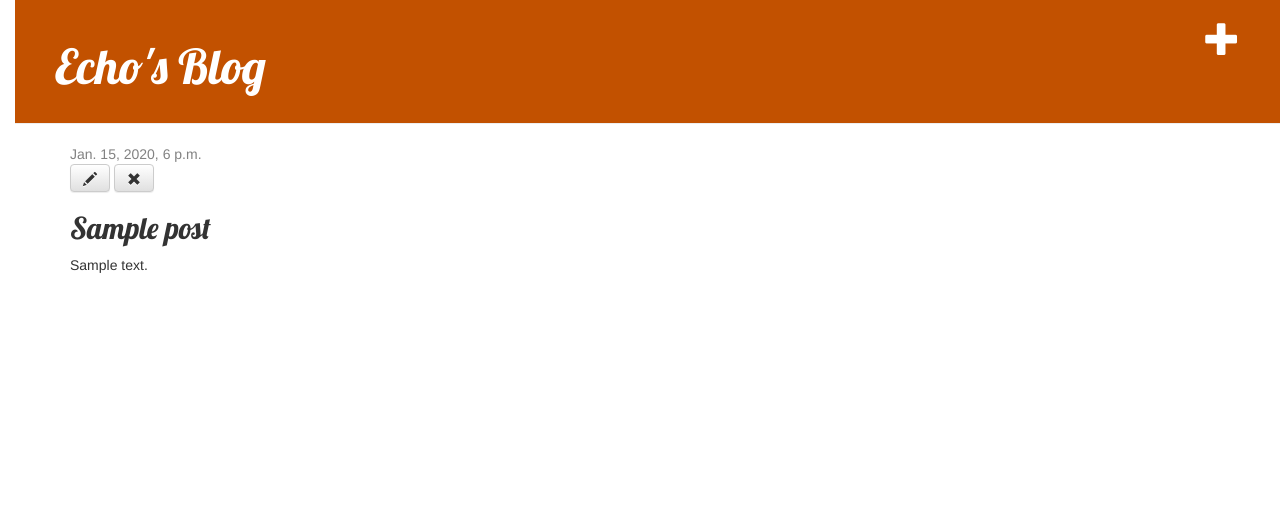
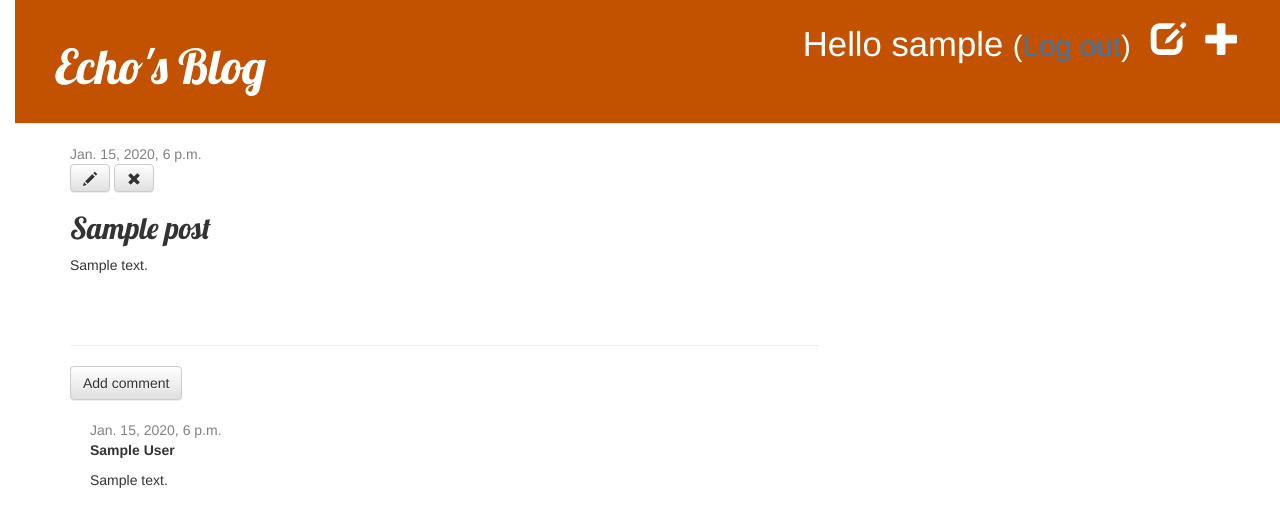
Before and after one commit to Echo-nini/my-first-blog, a Django app: page /post/1/ in a window 1280 px wide. Shown: the top 527 px of the page. Run offline with Django 3.2, Linux system fonts and the light colour scheme; a user stored in the database is signed in; tables that the repository leaves empty hold one stand-in row (values such as "Sample post"); some libraries are stand-ins or nearby versions.

Commit message:
Added views to create/edit blog comment inside the site.

```diff
--- a/blog/admin.py
+++ b/blog/admin.py
@@ -1,4 +1,5 @@
 from django.contrib import admin
-from .models import Post
+from .models import Post, Comment
 
 admin.site.register(Post)
+admin.site.register(Comment)
--- a/blog/models.py
+++ b/blog/models.py
@@ -16,3 +16,21 @@ class Post(models.Model):
 
     def __str__(self):
         return self.title
+
+    def approved_comments(self):
+        return self.comments.filter(approved_comment=True)
+
+
+class Comment(models.Model):
+    post = models.ForeignKey('blog.Post', on_delete=models.CASCADE, related_name='comments')
+    author = models.CharField(max_length=200)
+    text = models.TextField()
+    created_date = models.DateTimeField(default=timezone.now)
+    approved_comment = models.BooleanField(default=False)
+
+    def approve(self):
+        self.approved_comment = True
+        self.save()
+
+    def __str__(self):
+        return self.text
--- a/blog/static/css/blog.css
+++ b/blog/static/css/blog.css
@@ -51,3 +51,7 @@ h1, h2, h3, h4 {
 .post h2 a, .post h2 a:visited {
     color: #000000;
 }
+
+.comment {
+    margin: 20px 0px 20px 20px;
+}
--- a/blog/templates/blog/base.html
+++ b/blog/templates/blog/base.html
@@ -11,6 +11,10 @@
       <div class="page-header">
         {% if user.is_authenticated %}
             <a href="{% url 'post_new' %}" class="top-menu"><span class="glyphicon glyphicon-plus"></span></a>
+            <a href="{% url 'post_draft_list' %}" class="top-menu"><span class="glyphicon glyphicon-edit"></span></a>
+            <p class="top-menu">Hello {{ user.username }} <small>(<a href="{% url 'logout' %}">Log out</a>)</small></p>
+        {% else %}
+            <a href="{% url 'login' %}" class="top-menu"><span class="glyphicon glyphicon-lock"></span></a>
         {% endif %}
           <h1><a href="/">Echo's Blog</a></h1>
       </div>
--- a/blog/templates/blog/post_detail.html
+++ b/blog/templates/blog/post_detail.html
@@ -16,4 +16,23 @@
         <h2>{{ post.title }}</h2>
         <p>{{ post.text|linebreaksbr }}</p>
     </div>
+    <hr>
+    <a class="btn btn-default" href="{% url 'add_comment_to_post' pk=post.pk %}">Add comment</a>
+    {% for comment in post.comments.all %}
+        {% if user.is_authenticated or comment.approved_comment %}
+        <div class="comment">
+            <div class="date">
+                {{ comment.created_date }}
+                {% if not comment.approved_comment %}
+                    <a class="btn btn-default" href="{% url 'comment_remove' pk=comment.pk %}"><span class="glyphicon glyphicon-remove"></span></a>
+                    <a class="btn btn-default" href="{% url 'comment_approve' pk=comment.pk %}"><span class="glyphicon glyphicon-ok"></span></a>
+                {% endif %}
+            </div>
+            <strong>{{ comment.author }}</strong>
+            <p>{{ comment.text|linebreaks }}</p>
+        </div>
+        {% endif %}
+     {% empty %}
+         <p>No comments here yet :(</p>
+     {% endfor %}
 {% endblock %}
--- a/blog/templates/blog/post_list.html
+++ b/blog/templates/blog/post_list.html
@@ -8,6 +8,7 @@
                         </div>
                         <h2><a href="{% url 'post_detail' pk=post.pk %}">{{ post.title }}</a></h2>
                         <p>{{ post.text|linebreaksbr }}</p>
+                        <a href="{% url 'post_detail' pk=post.pk %}">Comments: {{ post.approved_comments.count }}</a>
                     </div>
                 {% endfor %}
                 {% endblock %}
--- a/blog/urls.py
+++ b/blog/urls.py
@@ -8,4 +8,7 @@ urlpatterns = [
     path('drafts/', views.post_draft_list, name='post_draft_list'),
     path('post/<pk>/publish/', views.post_publish, name='post_publish'),
     path('post/<pk>/remove/', views.post_remove, name='post_remove'),
+    path('post/<int:pk>/comment/', views.add_comment_to_post, name='add_comment_to_post'),
+    path('comment/<int:pk>/approve/', views.comment_approve, name='comment_approve'),
+    path('comment/<int:pk>/remove/', views.comment_remove, name='comment_remove'),
 ]
--- a/blog/views.py
+++ b/blog/views.py
@@ -1,9 +1,12 @@
 from django.shortcuts import render
 from django.utils import timezone
-from .models import Post
+#from .models import Post
 from django.shortcuts import render, get_object_or_404
 from .forms import PostForm
 from django.shortcuts import redirect
+from django.contrib.auth.decorators import login_required
+from .forms import PostForm, CommentForm
+from .models import Post, Comment
 # Create your views here.
 def post_list(request):
     posts = Post.objects.filter(published_date__lte=timezone.now()).order_by('published_date')
@@ -11,6 +14,7 @@ def post_list(request):
 def post_detail(request, pk):
     post = get_object_or_404(Post, pk=pk)
     return render(request, 'blog/post_detail.html', {'post': post})
+@login_required
 def post_new(request):
     if request.method == "POST":
         form = PostForm(request.POST)
@@ -23,6 +27,7 @@ def post_new(request):
     else:
         form = PostForm()
     return render(request, 'blog/post_edit.html', {'form': form})
+@login_required
 def post_edit(request, pk):
     post = get_object_or_404(Post, pk=pk)
     if request.method == "POST":
@@ -36,9 +41,11 @@ def post_edit(request, pk):
     else:
         form = PostForm(instance=post)
     return render(request, 'blog/post_edit.html', {'form': form})
+@login_required
 def post_draft_list(request):
     posts = Post.objects.filter(published_date__isnull=True).order_by('created_date')
     return render(request, 'blog/post_draft_list.html', {'posts': posts})
+@login_required
 def post_publish(request, pk):
     post = get_object_or_404(Post, pk=pk)
     post.publish()
@@ -46,7 +53,32 @@ def post_publish(request, pk):
 def publish(self):
     self.published_date = timezone.now()
     self.save()
+@login_required
 def post_remove(request, pk):
     post = get_object_or_404(Post, pk=pk)
     post.delete()
     return redirect('post_list')
+def add_comment_to_post(request, pk):
+    post = get_object_or_404(Post, pk=pk)
+    if request.method == "POST":
+        form = CommentForm(request.POST)
+        if form.is_valid():
+            comment = form.save(commit=False)
+            comment.post = post
+            comment.save()
+            return redirect('post_detail', pk=post.pk)
+    else:
+        form = CommentForm()
+    return render(request, 'blog/add_comment_to_post.html', {'form': form})
+
+@login_required
+def comment_approve(request, pk):
+    comment = get_object_or_404(Comment, pk=pk)
+    comment.approve()
+    return redirect('post_detail', pk=comment.post.pk)
+
+@login_required
+def comment_remove(request, pk):
+    comment = get_object_or_404(Comment, pk=pk)
+    comment.delete()
+    return redirect('post_detail', pk=comment.post.pk)
--- a/mysite/settings.py
+++ b/mysite/settings.py
@@ -25,7 +25,7 @@ SECRET_KEY = 'mo^pyh0$kq19!$^rnrgh+&=%4bqgq&=l!-%k((2qf0nj-c4x$t'
 # SECURITY WARNING: don't run with debug turned on in production!
 DEBUG = True
 
-ALLOWED_HOSTS = ['127.0.0.1', '.pythonanywhere.com']
+ALLOWED_HOSTS = ['127.0.0.1', '.pythonanywhere.com','localhost']
 
 
 # Application definition
@@ -120,3 +120,4 @@ USE_TZ = True
 
 STATIC_URL = '/static/'
 STATIC_ROOT = os.path.join(BASE_DIR, 'static')
+LOGIN_REDIRECT_URL = '/'
--- a/mysite/urls.py
+++ b/mysite/urls.py
@@ -15,8 +15,11 @@ Including another URLconf
 """
 from django.contrib import admin
 from django.urls import path, include
+from django.contrib.auth import views
 
 urlpatterns = [
     path('admin/', admin.site.urls),
     path('', include('blog.urls')),
+    path('accounts/login/', views.LoginView.as_view(), name='login'),
+    path('accounts/logout/', views.LogoutView.as_view(next_page='/'), name='logout'),
 ]
```
Also changed, not shown: blog/forms.py (+8 -1 lines), blog/templates/blog/add_comment_to_post.html (added, +9 -0 lines), blog/templates/registration/login.html (added, +24 -0 lines), blog/migrations/0002_comment.py (added).
